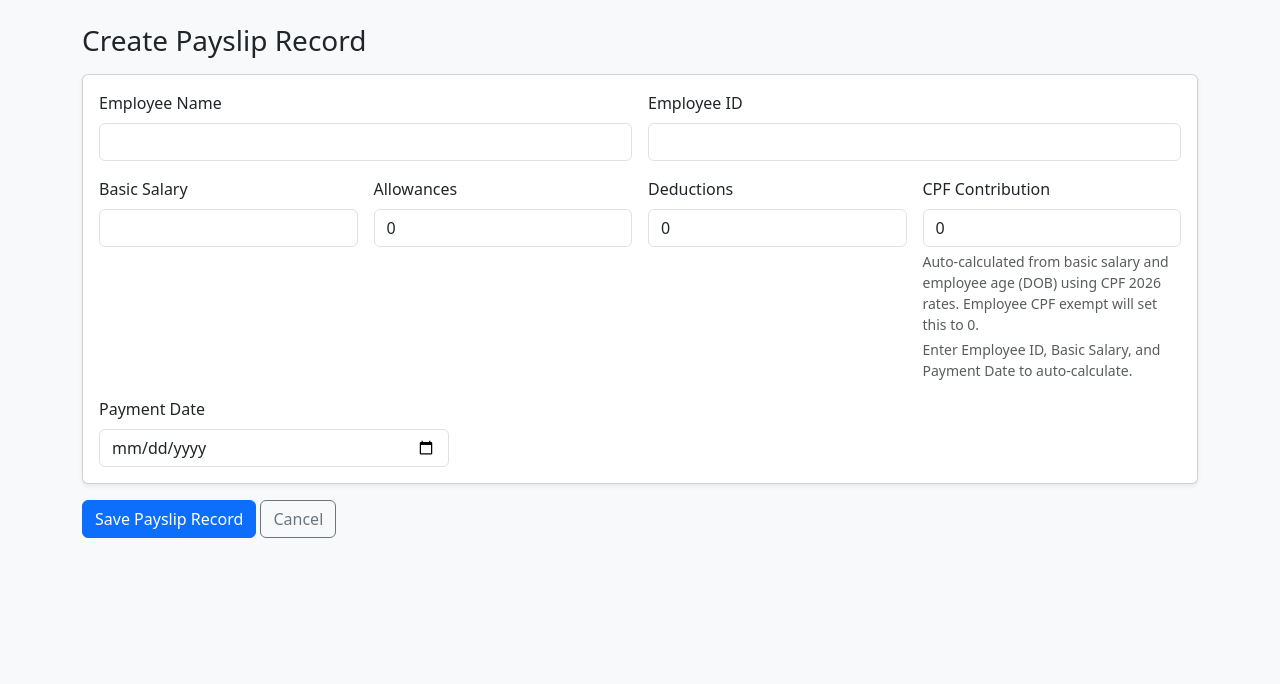
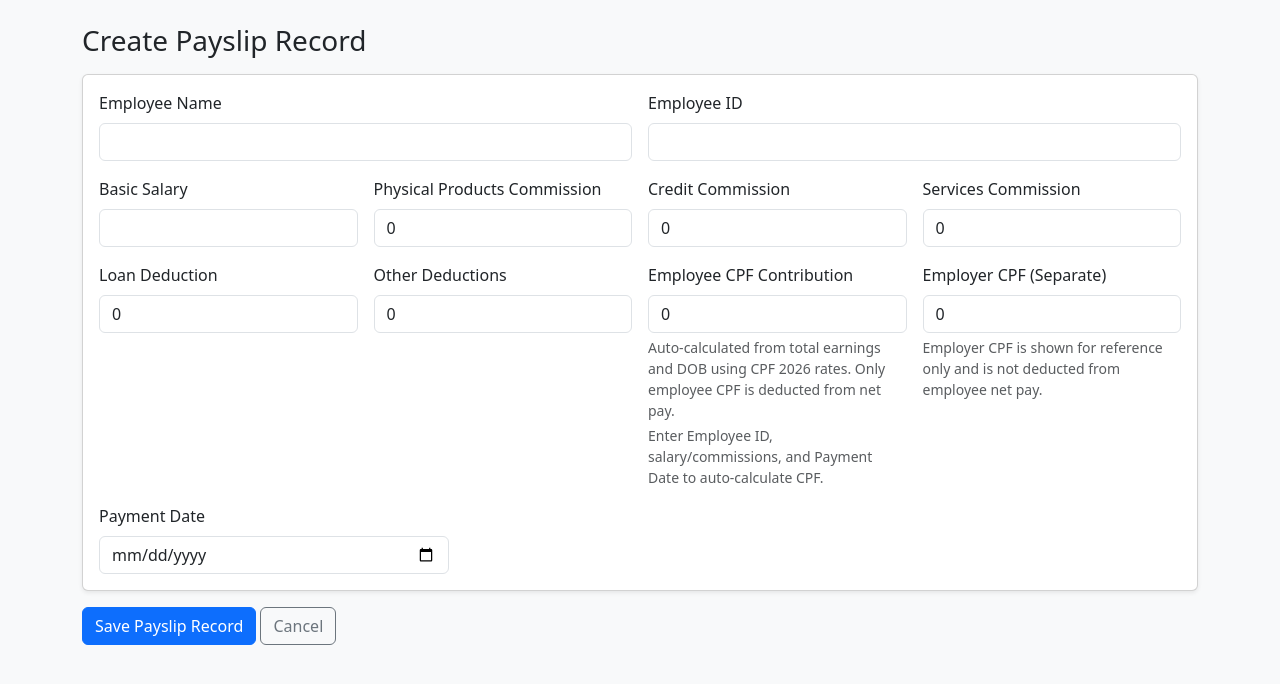
Before and after one commit to GERCjs/Automated-Invoicing-and-Payroll, a Django app: page /payroll/create/ in a window 1280 px wide. Shown: the part 80-764 px from the top of the page. Run offline with Django 5.2, Linux system fonts and the light colour scheme; the visitor is signed in with stand-in values (Sample User, id 1).

Commit message:
implemented payslip email and improved manual payroll entry and CPF logic

```diff
--- a/payroll/forms.py
+++ b/payroll/forms.py
@@ -17,14 +17,67 @@ class PayrollUploadForm(forms.Form):
 
 
 class PayrollRecordForm(forms.ModelForm):
+    physical_products_commission = forms.DecimalField(
+        required=False,
+        min_value=0,
+        decimal_places=2,
+        max_digits=12,
+        initial=0,
+        widget=forms.NumberInput(attrs={"class": "form-control", "step": "0.01"}),
+    )
+    credit_commission = forms.DecimalField(
+        required=False,
+        min_value=0,
+        decimal_places=2,
+        max_digits=12,
+        initial=0,
+        widget=forms.NumberInput(attrs={"class": "form-control", "step": "0.01"}),
+    )
+    services_commission = forms.DecimalField(
+        required=False,
+        min_value=0,
+        decimal_places=2,
+        max_digits=12,
+        initial=0,
+        widget=forms.NumberInput(attrs={"class": "form-control", "step": "0.01"}),
+    )
+    loan_deduction = forms.DecimalField(
+        required=False,
+        min_value=0,
+        decimal_places=2,
+        max_digits=12,
+        initial=0,
+        widget=forms.NumberInput(attrs={"class": "form-control", "step": "0.01"}),
+    )
+    other_deductions = forms.DecimalField(
+        required=False,
+        min_value=0,
+        decimal_places=2,
+        max_digits=12,
+        initial=0,
+        widget=forms.NumberInput(attrs={"class": "form-control", "step": "0.01"}),
+    )
+    employer_cpf_contribution = forms.DecimalField(
+        required=False,
+        decimal_places=2,
+        max_digits=12,
+        initial=0,
+        widget=forms.NumberInput(
+            attrs={
+                "class": "form-control",
+                "step": "0.01",
+                "readonly": "readonly",
+                "tabindex": "-1",
+            }
+        ),
+    )
+
     class Meta:
         model = PayrollRecord
         fields = [
             "employee_name",
             "employee_id",
             "basic_salary",
-            "allowances",
-            "deductions",
             "cpf_contribution",
             "payment_date",
         ]
@@ -32,8 +85,6 @@ class PayrollRecordForm(forms.ModelForm):
             "employee_name": forms.TextInput(attrs={"class": "form-control"}),
             "employee_id": forms.TextInput(attrs={"class": "form-control"}),
             "basic_salary": forms.NumberInput(attrs={"class": "form-control", "step": "0.01"}),
-            "allowances": forms.NumberInput(attrs={"class": "form-control", "step": "0.01"}),
-            "deductions": forms.NumberInput(attrs={"class": "form-control", "step": "0.01"}),
             "cpf_contribution": forms.NumberInput(
                 attrs={
                     "class": "form-control",
@@ -52,6 +103,15 @@ class PayrollRecordForm(forms.ModelForm):
         if not Employee.objects.filter(employee_code=employee_id).exists():
             raise forms.ValidationError("Employee ID not found in employee records.")
         return employee_id
+
+    def __init__(self, *args, **kwargs):
+        super().__init__(*args, **kwargs)
+        if self.instance and self.instance.pk:
+            self.fields["physical_products_commission"].initial = self.instance.allowances
+            self.fields["credit_commission"].initial = 0
+            self.fields["services_commission"].initial = 0
+            self.fields["loan_deduction"].initial = self.instance.deductions
+            self.fields["other_deductions"].initial = 0
 
 
 SINGAPORE_BANK_CHOICES = [
--- a/payroll/urls.py
+++ b/payroll/urls.py
@@ -14,6 +14,7 @@ urlpatterns = [
     path("<int:pk>/", views.payroll_detail, name="payroll-detail"),
     path("<int:pk>/edit/", views.payroll_edit, name="payroll-edit"),
     path("<int:pk>/pdf/", views.payslip_pdf_download, name="payslip-pdf-download"),
+    path("<int:pk>/email-send/", views.payslip_email_send, name="payslip-email-send"),
     path("upload-preview/", views.payroll_upload_preview, name="payroll-upload-preview"),
     path("upload-confirm-save/", views.payroll_upload_confirm_save, name="payroll-upload-confirm-save"),
     path("template/", views.payroll_template_download, name="payroll-template-download"),
--- a/payroll/views.py
+++ b/payroll/views.py
@@ -6,10 +6,13 @@ from pathlib import Path
 from django.contrib import messages
 from django.contrib.auth.decorators import login_required
 from django.core.exceptions import PermissionDenied
+from django.core.mail import EmailMultiAlternatives
+from django.conf import settings
 from django.db import transaction
 from django.db.models import Q
 from django.http import FileResponse, HttpResponse, JsonResponse
 from django.shortcuts import get_object_or_404, redirect, render
+from django.utils import timezone
 from reportlab.lib.pagesizes import A4
 from reportlab.lib.units import mm
 from reportlab.pdfgen import canvas
@@ -17,11 +20,12 @@ from reportlab.pdfgen import canvas
 from accounts.permissions import get_user_role, role_required
 from accounts.roles import ADMIN, HR, STAFF, SUPERADMIN
 from core.audit import get_client_ip, log_event
+from notifications.models import EmailDeliveryLog
 
 from .forms import EmployeeForm, PayrollRecordForm, PayrollUploadForm
 from .models import Employee, PayrollRecord
 from .services import (
-    employee_cpf_contribution_2026_from_basic_salary,
+    cpf_for_2026,
     parse_and_validate_payroll_excel,
 )
 
@@ -45,35 +49,90 @@ def _generate_next_employee_code():
 def payroll_cpf_preview(request):
     employee_id = (request.GET.get("employee_id") or "").strip()
     basic_salary_raw = (request.GET.get("basic_salary") or "").strip()
+    physical_products_commission_raw = (request.GET.get("physical_products_commission") or "").strip()
+    credit_commission_raw = (request.GET.get("credit_commission") or "").strip()
+    services_commission_raw = (request.GET.get("services_commission") or "").strip()
     payment_date_raw = (request.GET.get("payment_date") or "").strip()
 
     if not employee_id or not basic_salary_raw or not payment_date_raw:
-        return JsonResponse({"ok": False, "cpf_contribution": "", "reason": "missing_inputs"})
+        return JsonResponse(
+            {
+                "ok": False,
+                "cpf_contribution": "",
+                "employer_cpf_contribution": "",
+                "reason": "missing_inputs",
+            }
+        )
 
     try:
         basic_salary = Decimal(basic_salary_raw)
+        physical_products_commission = Decimal(physical_products_commission_raw or "0")
+        credit_commission = Decimal(credit_commission_raw or "0")
+        services_commission = Decimal(services_commission_raw or "0")
     except (InvalidOperation, ValueError):
-        return JsonResponse({"ok": False, "cpf_contribution": "", "reason": "invalid_salary"})
+        return JsonResponse(
+            {
+                "ok": False,
+                "cpf_contribution": "",
+                "employer_cpf_contribution": "",
+                "reason": "invalid_salary",
+            }
+        )
 
     try:
         payment_date = date.fromisoformat(payment_date_raw)
     except ValueError:
-        return JsonResponse({"ok": False, "cpf_contribution": "", "reason": "invalid_payment_date"})
+        return JsonResponse(
+            {
+                "ok": False,
+                "cpf_contribution": "",
+                "employer_cpf_contribution": "",
+                "reason": "invalid_payment_date",
+            }
+        )
 
     employee = Employee.objects.filter(employee_code=employee_id).first()
     if employee is None:
-        return JsonResponse({"ok": False, "cpf_contribution": "", "reason": "employee_not_found"})
+        return JsonResponse(
+            {
+                "ok": False,
+                "cpf_contribution": "",
+                "employer_cpf_contribution": "",
+                "reason": "employee_not_found",
+            }
+        )
     if employee.cpf_exempt:
-        return JsonResponse({"ok": True, "cpf_contribution": "0.00", "reason": "cpf_exempt"})
+        return JsonResponse(
+            {
+                "ok": True,
+                "cpf_contribution": "0.00",
+                "employer_cpf_contribution": "0.00",
+                "reason": "cpf_exempt",
+            }
+        )
     if not employee.date_of_birth:
-        return JsonResponse({"ok": False, "cpf_contribution": "", "reason": "missing_dob"})
+        return JsonResponse(
+            {
+                "ok": False,
+                "cpf_contribution": "",
+                "employer_cpf_contribution": "",
+                "reason": "missing_dob",
+            }
+        )
 
-    cpf_amount = employee_cpf_contribution_2026_from_basic_salary(
-        basic_salary=basic_salary,
-        dob=employee.date_of_birth,
-        payment_date=payment_date,
+    total_earnings = basic_salary + physical_products_commission + credit_commission + services_commission
+    age = payment_date.year - employee.date_of_birth.year - (
+        (payment_date.month, payment_date.day) < (employee.date_of_birth.month, employee.date_of_birth.day)
     )
-    return JsonResponse({"ok": True, "cpf_contribution": str(cpf_amount), "reason": "calculated"})
+    cpf = cpf_for_2026(total_earnings, age)
+    return JsonResponse(
+        {
+            "ok": True,
+            "cpf_contribution": str(cpf.employee_amount),
+            "employer_cpf_contribution": str(cpf.employer_amount),
+            "reason": "calculated",
+        }
+    )
 
 
 @login_required
@@ -161,19 +220,29 @@ def payroll_create(request):
             payslip_record.nric = (employee.nric or "")[:9]
             payslip_record.cpf_exempted = employee.cpf_exempt
             payslip_record.sdl_exempted = employee.sdl_exempt
+            payslip_record.allowances = (
+                (form.cleaned_data.get("physical_products_commission") or Decimal("0"))
+                + (form.cleaned_data.get("credit_commission") or Decimal("0"))
+                + (form.cleaned_data.get("services_commission") or Decimal("0"))
+            )
+            payslip_record.deductions = (
+                (form.cleaned_data.get("loan_deduction") or Decimal("0"))
+                + (form.cleaned_data.get("other_deductions") or Decimal("0"))
+            )
+            total_earnings = payslip_record.basic_salary + payslip_record.allowances
             if employee.cpf_exempt:
-                payslip_record.cpf_contribution = 0
+                employee_cpf = Decimal("0")
             else:
-                payslip_record.cpf_contribution = employee_cpf_contribution_2026_from_basic_salary(
-                    basic_salary=payslip_record.basic_salary,
-                    dob=employee.date_of_birth,
-                    payment_date=payslip_record.payment_date,
+                age = payslip_record.payment_date.year - employee.date_of_birth.year - (
+                    (payslip_record.payment_date.month, payslip_record.payment_date.day)
+                    < (employee.date_of_birth.month, employee.date_of_birth.day)
                 )
+                employee_cpf = cpf_for_2026(total_earnings, age).employee_amount
+            payslip_record.cpf_contribution = employee_cpf
             payslip_record.net_salary = (
-                payslip_record.basic_salary
-                + payslip_record.allowances
+                total_earnings
                 - payslip_record.deductions
-                - payslip_record.cpf_contribution
+                - employee_cpf
             )
             payslip_record.created_by = request.user
             payslip_record.save()
@@ -220,19 +289,29 @@ def payroll_edit(request, pk):
             payslip_record.nric = (employee.nric or "")[:9]
             payslip_record.cpf_exempted = employee.cpf_exempt
             payslip_record.sdl_exempted = employee.sdl_exempt
+            payslip_record.allowances = (
+                (form.cleaned_data.get("physical_products_commission") or Decimal("0"))
+                + (form.cleaned_data.get("credit_commission") or Decimal("0"))
+                + (form.cleaned_data.get("services_commission") or Decimal("0"))
+            )
+            payslip_record.deductions = (
+                (form.cleaned_data.get("loan_deduction") or Decimal("0"))
+                + (form.cleaned_data.get("other_deductions") or Decimal("0"))
+            )
+            total_earnings = payslip_record.basic_salary + payslip_record.allowances
             if employee.cpf_exempt:
-                payslip_record.cpf_contribution = 0
+                employee_cpf = Decimal("0")
             else:
-                payslip_record.cpf_contribution = employee_cpf_contribution_2026_from_basic_salary(
-                    basic_salary=payslip_record.basic_salary,
-                    dob=employee.date_of_birth,
-                    payment_date=payslip_record.payment_date,
+                age = payslip_record.payment_date.year - employee.date_of_birth.year - (
+                    (payslip_record.payment_date.month, payslip_record.payment_date.day)
+                    < (employee.date_of_birth.month, employee.date_of_birth.day)
                 )
+                employee_cpf = cpf_for_2026(total_earnings, age).employee_amount
+            payslip_record.cpf_contribution = employee_cpf
             payslip_record.net_salary = (
-                payslip_record.basic_salary
-                + payslip_record.allowances
+                total_earnings
                 - payslip_record.deductions
-                - payslip_record.cpf_contribution
+                - employee_cpf
             )
             payslip_record.save()
             log_event(
@@ -259,6 +338,7 @@ def payroll_edit(request, pk):
 @role_required(SUPERADMIN, ADMIN, HR)
 def payroll_detail(request, pk):
     payslip_record = get_object_or_404(PayrollRecord, pk=pk)
+    employer_cpf_contribution = _calculate_employer_cpf_for_record(payslip_record)
     log_event(
         action="payroll.record.viewed",
         user=request.user,
@@ -270,7 +350,10 @@ def payroll_detail(request, pk):
     return render(
         request,
         "payroll/payroll_detail.html",
-        {"payslip_record": payslip_record},
+        {
+            "payslip_record": payslip_record,
+            "employer_cpf_contribution": employer_cpf_contribution,
+        },
     )
 
 
@@ -559,6 +642,7 @@ def _build_payslip_pdf(payslip_record: PayrollRecord) -> bytes:
     y = page_height - 40 * mm
     line_gap = 8 * mm
 
+    employer_cpf_contribution = _calculate_employer_cpf_for_record(payslip_record)
     rows = [
         ("Employee Name", payslip_record.employee_name),
         ("Employee ID", payslip_record.employee_id),
@@ -568,6 +652,7 @@ def _build_payslip_pdf(payslip_record: PayrollRecord) -> bytes:
         ("Allowances", f"SGD {payslip_record.allowances:.2f}"),
         ("Deductions", f"SGD {payslip_record.deductions:.2f}"),
         ("CPF Contribution", f"SGD {payslip_record.cpf_contribution:.2f}"),
+        ("Employer CPF (separate)", f"SGD {employer_cpf_contribution:.2f}"),
         ("Net Salary", f"SGD {payslip_record.net_salary:.2f}"),
     ]
 
@@ -622,3 +707,106 @@ def payslip_pdf_download(request, pk):
         ip_address=get_client_ip(request),
     )
     return response
+
+
+def _calculate_employer_cpf_for_record(payslip_record: PayrollRecord) -> Decimal:
+    employee = Employee.objects.filter(employee_code=payslip_record.employee_id).first()
+    if not employee or employee.cpf_exempt or not employee.date_of_birth:
+        return Decimal("0.00")
+    total_earnings = payslip_record.basic_salary + payslip_record.allowances
+    age = payslip_record.payment_date.year - employee.date_of_birth.year - (
+        (payslip_record.payment_date.month, payslip_record.payment_date.day)
+        < (employee.date_of_birth.month, employee.date_of_birth.day)
+    )
+    return cpf_for_2026(total_earnings, age).employer_amount
+
+
+@login_required
+@role_required(SUPERADMIN, ADMIN, HR)
+def payslip_email_send(request, pk):
+    if request.method != "POST":
+        return redirect("payroll-detail", pk=pk)
+
+    payslip_record = get_object_or_404(PayrollRecord, pk=pk)
+    employee = Employee.objects.filter(employee_code=payslip_record.employee_id).first()
+    recipient = ((employee.email if employee else "") or "").strip().lower()
+    subject = f"Payslip for {payslip_record.payment_date:%Y-%m-%d} - {payslip_record.employee_id}"
+    text_body = (
+        f"Dear {payslip_record.employee_name},\n\n"
+        f"Your payslip for {payslip_record.payment_date:%Y-%m-%d} is attached.\n"
+        f"Net salary: SGD {payslip_record.net_salary:.2f}\n\n"
+        "Regards,\nPayroll Team"
+    )
+
+    email_log = EmailDeliveryLog.objects.create(
+        recipient_email=recipient,
+        subject=subject,
+        template_key="payroll_payslip_email_v1",
+        status=EmailDeliveryLog.STATUS_PENDING,
+        related_object_type="payroll_record",
+        related_object_id=str(payslip_record.id),
+        triggered_by=request.user,
+        metadata={
+            "employee_id": payslip_record.employee_id,
+            "payment_date": payslip_record.payment_date.isoformat(),
+        },
+    )
+
+    if not recipient:
+        email_log.status = EmailDeliveryLog.STATUS_FAILED
+        email_log.error_message = "Employee email is missing."
+        email_log.save(update_fields=["status", "error_message"])
+        log_event(
+            action="payroll.email.failed",
+            user=request.user,
+            target_type="payroll_record",
+            target_id=str(payslip_record.id),
+            metadata={"reason": "missing_employee_email"},
+            ip_address=get_client_ip(request),
+        )
+        messages.error(request, "Unable to send email: employee email is missing.")
+        return redirect("payroll-detail", pk=pk)
+
+    message = EmailMultiAlternatives(
+        subject=subject,
+        body=text_body,
+        from_email=settings.DEFAULT_FROM_EMAIL,
+        to=[recipient],
+    )
+    message.attach(
+        filename=f"payslip_{payslip_record.employee_id}_{payslip_record.payment_date}.pdf",
+        content=_build_payslip_pdf(payslip_record),
+        mimetype="application/pdf",
+    )
+    try:
+        sent_count = message.send()
+        if sent_count < 1:
+            raise RuntimeError("Email backend returned zero deliveries.")
+    except Exception as exc:
+        email_log.status = EmailDeliveryLog.STATUS_FAILED
+        email_log.error_message = str(exc)
+        email_log.save(update_fields=["status", "error_message"])
+        log_event(
+            action="payroll.email.failed",
+            user=request.user,
+            target_type="payroll_record",
+            target_id=str(payslip_record.id),
+            metadata={"reason": str(exc)},
+            ip_address=get_client_ip(request),
+        )
+        messages.error(request, f"Payslip email failed: {exc}")
+        return redirect("payroll-detail", pk=pk)
+
+    email_log.status = EmailDeliveryLog.STATUS_SENT
+    email_log.sent_at = timezone.now()
+    email_log.save(update_fields=["status", "sent_at"])
+    log_event(
+        action="payroll.email.sent",
+        user=request.user,
+        target_type="payroll_record",
+        target_id=str(payslip_record.id),
+        metadata={"recipient": recipient},
+        ip_address=get_client_ip(request),
+    )
+    messages.success(request, f"Payslip email sent to {recipient}.")
+    return redirect("payroll-detail", pk=pk)
--- a/templates/payroll/payroll_form.html
+++ b/templates/payroll/payroll_form.html
@@ -13,13 +13,21 @@
                 <div class="col-md-6"><label class="form-label">Employee Name</label>{{ form.employee_name }}</div>
                 <div class="col-md-6"><label class="form-label">Employee ID</label>{{ form.employee_id }}</div>
                 <div class="col-md-3"><label class="form-label">Basic Salary</label>{{ form.basic_salary }}</div>
-                <div class="col-md-3"><label class="form-label">Allowances</label>{{ form.allowances }}</div>
-                <div class="col-md-3"><label class="form-label">Deductions</label>{{ form.deductions }}</div>
+                <div class="col-md-3"><label class="form-label">Physical Products Commission</label>{{ form.physical_products_commission }}</div>
+                <div class="col-md-3"><label class="form-label">Credit Commission</label>{{ form.credit_commission }}</div>
+                <div class="col-md-3"><label class="form-label">Services Commission</label>{{ form.services_commission }}</div>
+                <div class="col-md-3"><label class="form-label">Loan Deduction</label>{{ form.loan_deduction }}</div>
+                <div class="col-md-3"><label class="form-label">Other Deductions</label>{{ form.other_deductions }}</div>
                 <div class="col-md-3">
-                    <label class="form-label">CPF Contribution</label>
+                    <label class="form-label">Employee CPF Contribution</label>
                     {{ form.cpf_contribution }}
-                    <div class="form-text">Auto-calculated from basic salary and employee age (DOB) using CPF 2026 rates. Employee CPF exempt will set this to 0.</div>
+                    <div class="form-text">Auto-calculated from total earnings and DOB using CPF 2026 rates. Only employee CPF is deducted from net pay.</div>
                     <div id="cpf-calc-status" class="small text-muted mt-1"></div>
+                </div>
+                <div class="col-md-3">
+                    <label class="form-label">Employer CPF (Separate)</label>
+                    {{ form.employer_cpf_contribution }}
+                    <div class="form-text">Employer CPF is shown for reference only and is not deducted from employee net pay.</div>
                 </div>
                 <div class="col-md-4"><label class="form-label">Payment Date</label>{{ form.payment_date }}</div>
             </div>
@@ -36,11 +44,16 @@
 (() => {
     const employeeIdInput = document.getElementById("id_employee_id");
     const basicSalaryInput = document.getElementById("id_basic_salary");
+    const physicalProductsInput = document.getElementById("id_physical_products_commission");
+    const creditCommissionInput = document.getElementById("id_credit_commission");
+    const servicesCommissionInput = document.getElementById("id_services_commission");
     const paymentDateInput = document.getElementById("id_payment_date");
     const cpfInput = document.getElementById("id_cpf_contribution");
+    const employerCpfInput = document.getElementById("id_employer_cpf_contribution");
     const statusNode = document.getElementById("cpf-calc-status");
-    if (!employeeIdInput || !basicSalaryInput || !paymentDateInput || !cpfInput) return;
+    if (!employeeIdInput || !basicSalaryInput || !paymentDateInput || !cpfInput || !employerCpfInput) return;
     cpfInput.readOnly = true;
+    employerCpfInput.readOnly = true;
 
     let debounceTimer = null;
     const previewUrl = "{% url 'payroll-cpf-preview' %}";
@@ -48,15 +61,21 @@
     const refreshCpf = () => {
         const employeeId = (employeeIdInput.value || "").trim();
         const basicSalary = (basicSalaryInput.value || "").trim();
+        const physicalProducts = (physicalProductsInput?.value || "").trim();
+        const creditCommission = (creditCommissionInput?.value || "").trim();
+        const servicesCommission = (servicesCommissionInput?.value || "").trim();
         const paymentDate = (paymentDateInput.value || "").trim();
         if (!employeeId || !basicSalary || !paymentDate) {
-            if (statusNode) statusNode.textContent = "Enter Employee ID, Basic Salary, and Payment Date to auto-calculate.";
+            if (statusNode) statusNode.textContent = "Enter Employee ID, salary/commissions, and Payment Date to auto-calculate CPF.";
             return;
         }
 
         const params = new URLSearchParams({
             employee_id: employeeId,
             basic_salary: basicSalary,
+            physical_products_commission: physicalProducts || "0",
+            credit_commission: creditCommission || "0",
+            services_commission: servicesCommission || "0",
             payment_date: paymentDate,
         });
 
@@ -65,7 +84,8 @@
             .then((data) => {
                 if (data && data.ok && data.cpf_contribution !== undefined) {
                     cpfInput.value = data.cpf_contribution;
-                    if (statusNode) statusNode.textContent = "CPF auto-calculated.";
+                    employerCpfInput.value = data.employer_cpf_contribution || "0.00";
+                    if (statusNode) statusNode.textContent = "Employee CPF and employer CPF auto-calculated.";
                 } else if (statusNode) {
                     statusNode.textContent = "Unable to auto-calculate CPF yet.";
                 }
@@ -81,6 +101,9 @@
     };
 
     basicSalaryInput.addEventListener("input", scheduleRefresh);
+    physicalProductsInput?.addEventListener("input", scheduleRefresh);
+    creditCommissionInput?.addEventListener("input", scheduleRefresh);
+    servicesCommissionInput?.addEventListener("input", scheduleRefresh);
     employeeIdInput.addEventListener("input", scheduleRefresh);
     paymentDateInput.addEventListener("input", scheduleRefresh);
     paymentDateInput.addEventListener("change", scheduleRefresh);
```
Also changed, not shown: templates/payroll/payroll_detail.html (+6 -1 lines).
